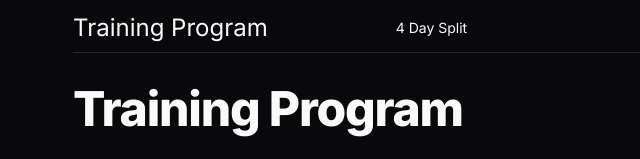
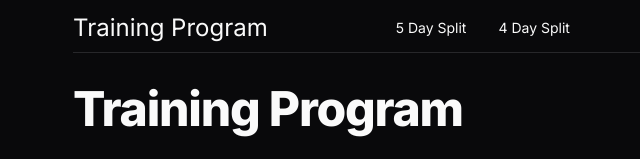
Before and after one commit to Dillonzellis/training-program, a Next.js app: page / in a window 1280 px wide. Shown: the top 159 px of the page, without its empty margins (7-647 px from the left). Built offline with nearby package versions, Linux system fonts and the light colour scheme.

Commit message:
feat: add 5 day split to main nav

```diff
--- a/src/components/MainNav.tsx
+++ b/src/components/MainNav.tsx
@@ -10,6 +10,11 @@ export default function MainNav() {
             <Link className="text-xl lg:pr-24 lg:text-2xl" href="/">
               Training Program
             </Link>
+
+            <Link href="/will-split" className="hover:text-muted-foreground">
+              5 Day Split
+            </Link>
+
             <Link href="/4-day-split" className="hover:text-muted-foreground">
               4 Day Split
             </Link>
```
